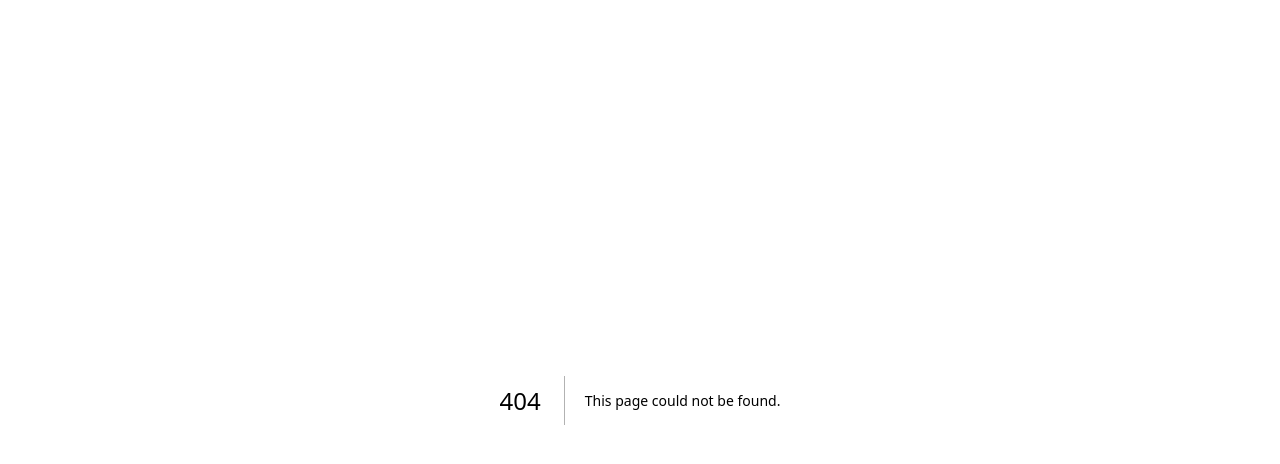
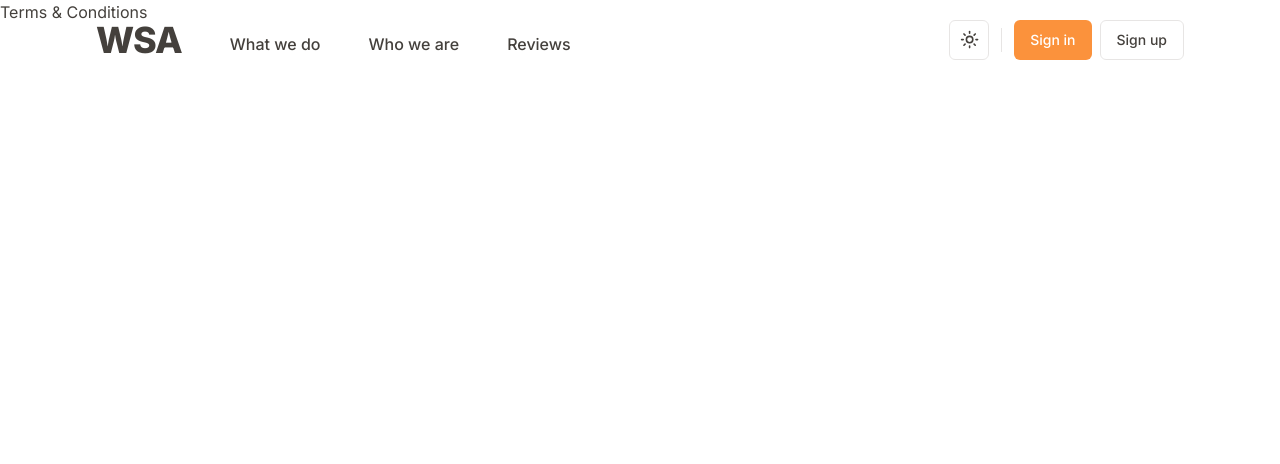
Before and after one commit to mikelong10/wayland-student-athlete-app, a Next.js app: page /terms in a window 1280 px wide. Before the commit this address had no page. Shown: the top 464 px of the page. Built offline with nearby package versions, Linux system fonts and the light colour scheme; no server answers.

Commit message:
added privacy and terms pages

```diff
--- /dev/null
+++ b/src/app/(public)/privacy/page.tsx
@@ -0,0 +1,3 @@
+export default function PrivacyPolicy() {
+  return <h1>Privacy</h1>
+}
--- /dev/null
+++ b/src/app/(public)/terms/page.tsx
@@ -0,0 +1,3 @@
+export default function PrivacyPolicy() {
+  return <h1>Terms & Conditions</h1>
+}
```
